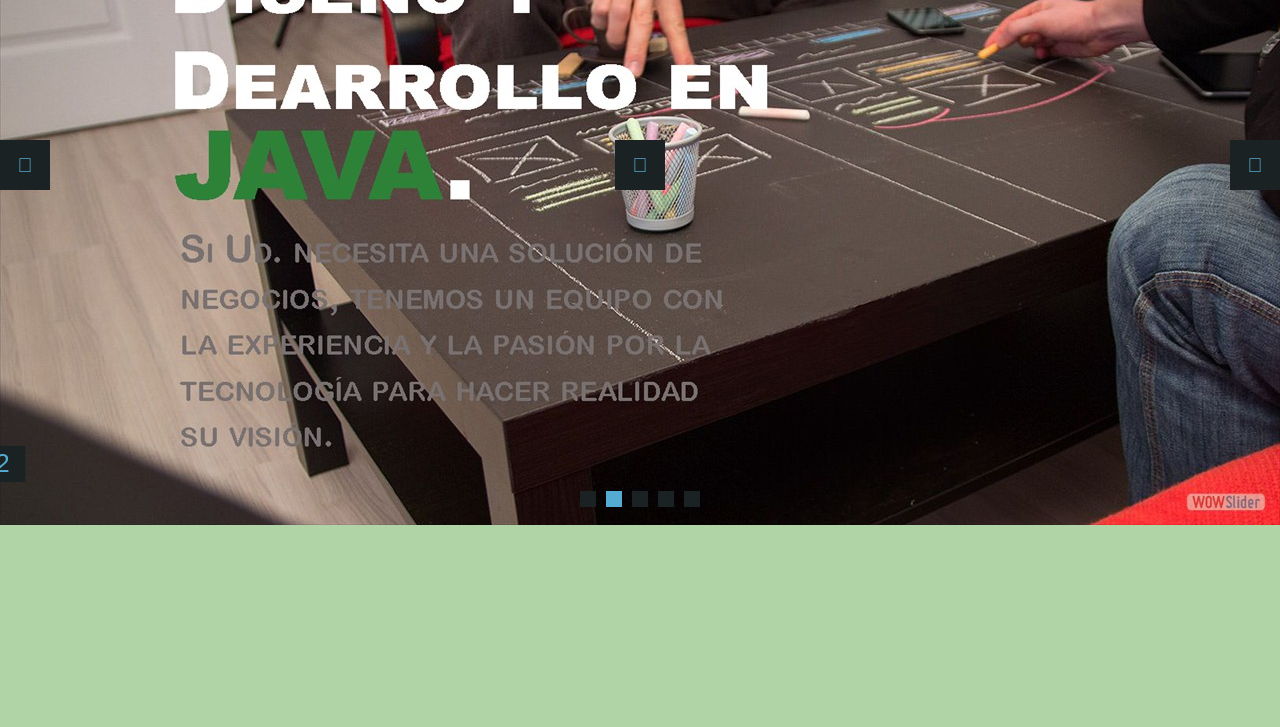
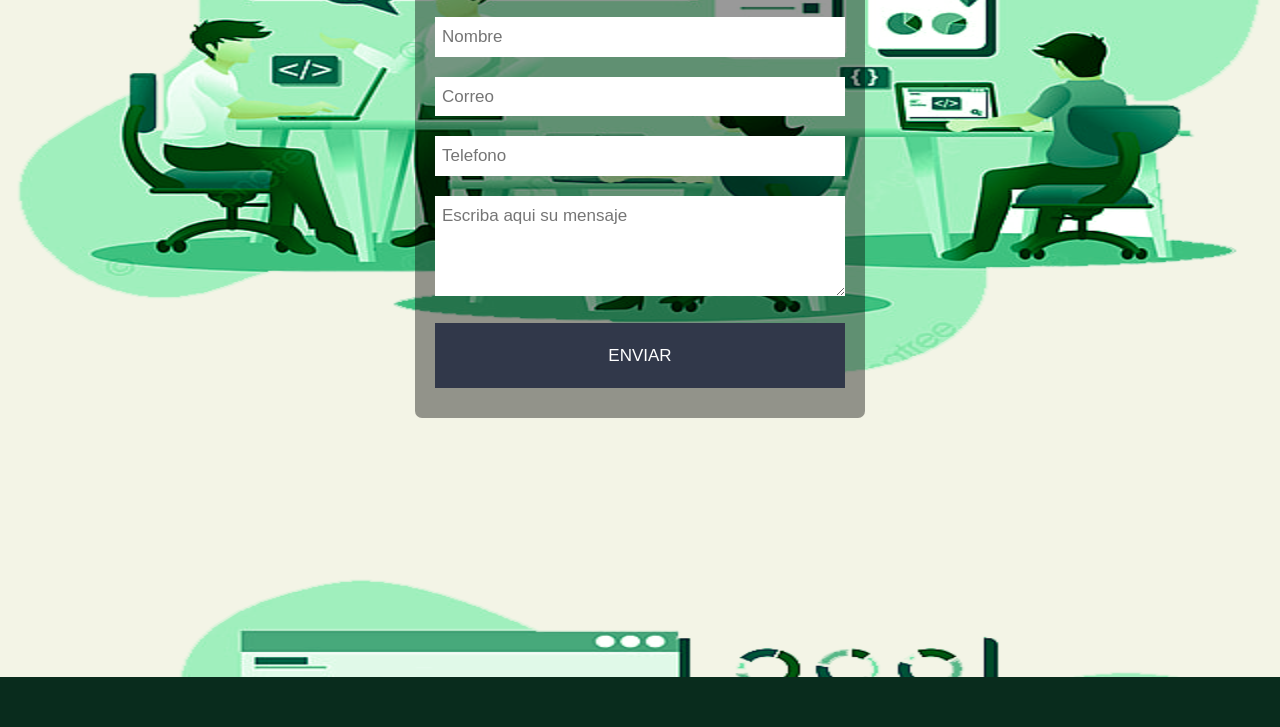
Before and after one commit to arlllk/tt2_trabajo_final, a plain HTML site: page paginas/paginaPrincipal/paginacuatro.html in a window 1280 px wide. Shown: the part 323-1050 px from the top of the page. Drawn offline with Linux system fonts and the light colour scheme; a web font is replaced by a local one.

Commit message:
finished

```diff
--- /dev/null
+++ b/paginas/paginaPrincipal/estiloos.css
@@ -0,0 +1,57 @@
+body{
+    background-image: url(images/fondos/verde.png);
+    background-size: 100vw 100vh;
+    background-attachment: fixed;
+    margin: 0;
+    font-family: monospace;
+
+}
+
+form{
+    width: 450px;
+    margin: auto;
+    background: rgba(0, 0, 0, 0.4);
+    padding: 10px 20px;
+    box-sizing: border-box;
+    margin-top: 200px;
+    border-radius: 7px;
+    text-align: center;
+}
+
+h2{
+    color: #fff;
+    text-align: center;
+    margin: 0;
+    font-size: 30px;
+    margin-bottom: 20px;
+}
+
+input,textarea{
+    width: 100%;
+    margin-bottom: 20px;
+    padding: 7px;
+    box-sizing: border-box;
+    font-size: 17px;
+    border: none;
+}
+
+textarea{
+    min-height: 100px;
+    max-height: 200px;
+    max-width: 100%;
+}
+
+#boton{
+    background: #31384A;
+    color: #fff;
+    padding: 20px;
+}
+#boton{
+    cursor: pointer;
+}
+
+@media (max-width:480px){
+    form{
+        width: 100%;
+    }
+}
--- a/paginas/paginaPrincipal/paginacuatro.html
+++ b/paginas/paginaPrincipal/paginacuatro.html
@@ -3,15 +3,13 @@
 <head>
     <meta charset="UTF-8">
     <meta name="viewport" content="width=device-width, initial-scale=1.0">
+    <link rel="stylesheet" type="text/css" href="estiloos.css">
     <link rel="stylesheet" type="text/css" href="stylo.css">
     <link rel="icon" type="image/jpg" href="images/logo/icono.png">
     <link href="css/bootstrap-4.4.1.css" rel="stylesheet" type="text/css">
-    <!-- Start WOWSlider.com HEAD section -->
-    <link rel="stylesheet" type="text/css" href="superslider/engine1/style.css" />
-    <script type="text/javascript" src="superslider/engine1/jquery.js"></script>
-    <!-- End WOWSlider.com HEAD section -->
-<meta http-equiv="X-UA-Compatible" content="IE=edge">
+    <meta http-equiv="X-UA-Compatible" content="IE=edge">
     <title>Expert Systems</title>
+
 </head>
 <body>
     <div>
@@ -29,32 +27,26 @@
              </div>
             </div>
         </header>
-        <div id="todo" class="contenido wrapper" style="height: 1500px;padding-top: 100px;width: 100%;
-        max-width: 100%;background-color: #f3f4e6;padding-top: 0px;background: #b1d4a7;">
 
-            <!-- Start WOWSlider.com BODY section -->
-            <div id="wowslider-container1" style="padding-top: 10%;display: flex;">
-                <div class="ws_images"><ul>
-                        <li><img src="superslider/data1/images/s1.jpg" alt="s1" title="s1" id="wows1_0"/></li>
-                        <li><img src="superslider/data1/images/s2.jpg" alt="s2" title="s2" id="wows1_1"/></li>
-                        <li><img src="superslider/data1/images/s3.jpg" alt="s3" title="s3" id="wows1_2"/></li>
-                        <li><a href="http://wowslider.net"><img src="superslider/data1/images/s4.jpg" alt="responsive slider" title="s4" id="wows1_3"/></a></li>
-                        <!-- <li><img src="superslider/ata1/images/s5.jpg" alt="s5" title="s5" id="wows1_4"/></li> -->
-                    </ul></div>
-                    <div class="ws_bullets"><div>
-                        <a href="#" title="s1"><span><img src="superslider/data1/tooltips/s1.jpg" alt="s1"/>1</span></a>
-                        <a href="#" title="s2"><span><img src="superslider/data1/tooltips/s2.jpg" alt="s2"/>2</span></a>
-                        <a href="#" title="s3"><span><img src="superslider/data1/tooltips/s3.jpg" alt="s3"/>3</span></a>
-                        <a href="#" title="s4"><span><img src="superslider/data1/tooltips/s4.jpg" alt="s4"/>4</span></a>
-                        <a href="#" title="s5"><span><img src="superslider/data1/tooltips/s5.jpg" alt="s5"/>5</span></a>
-                    </div></div><div class="ws_script" style="position:absolute;left:-99%"><a href="http://wowslider.net">jquery carousel slider</a> by WOWSlider.com v9.0</div>
-                <div class="ws_shadow"></div>
-                </div>
-                <script type="text/javascript" src="superslider/engine1/wowslider.js"></script>
-                <script type="text/javascript" src="superslider/engine1/script.js"></script>
-            <!-- End WOWSlider.com BODY section -->
+        <div id="todo" class="contenido wrapper" style="height: 1000px;padding-top: 100px;width: 100%;
+        max-width: 100%;background-color: #f3f4e6;padding-top: 10px;background-image: url(images/fondos/verde.png);
+        background-size: 100vw 100vh;
+        background-attachment: fixed;
+        margin: 0;
+        font-family: monospace;">
+        <link rel="stylesheet" href="estiloos.css">
+
+            <form action="">
+                <h2>CONTACTO</h2>
+                <input type="text" name="Nombre" placeholder="Nombre">
+                <input type="text" name="Correo" placeholder="Correo">
+                <input type="text" name="Telefono" placeholder="Telefono">
+                <textarea name="mensaje" placeholder="Escriba aqui su mensaje"></textarea>
+                <input type="button" value="ENVIAR" id="boton">
+            </form>
 
         </div>
+
         <footer class="pie" style="font-size: 20px;">
           <div class="container-footer-all" style="float: left;">
               <div class="container-body">
```
